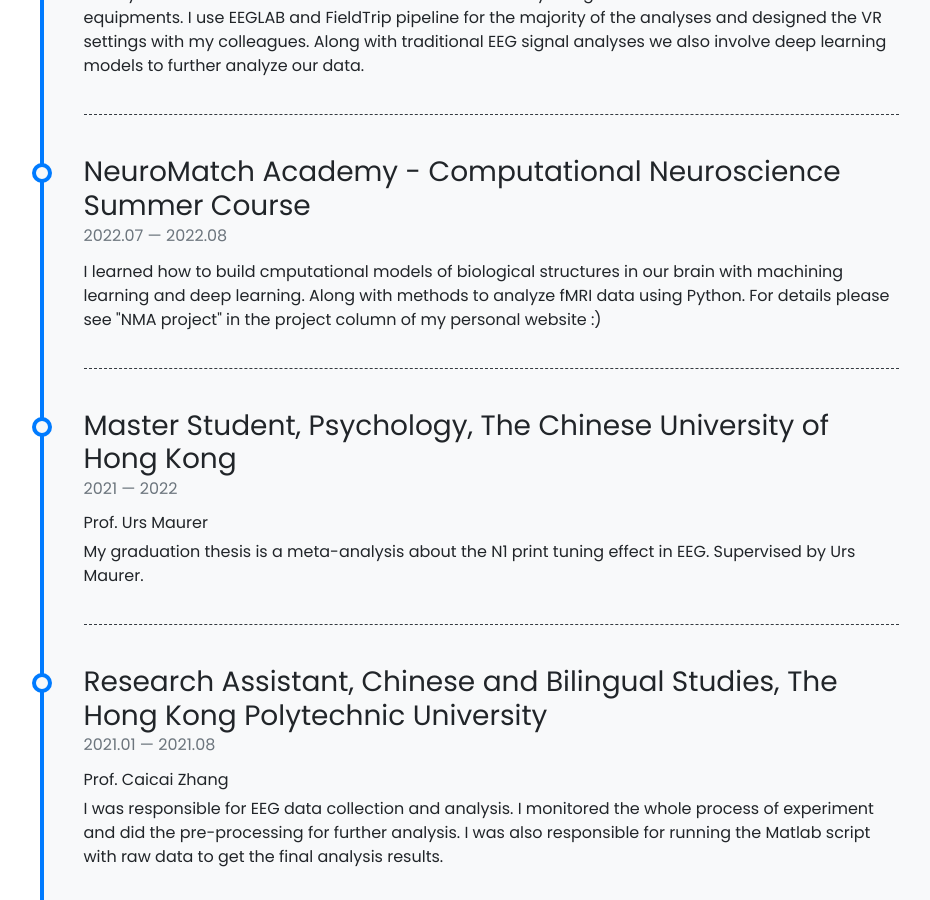
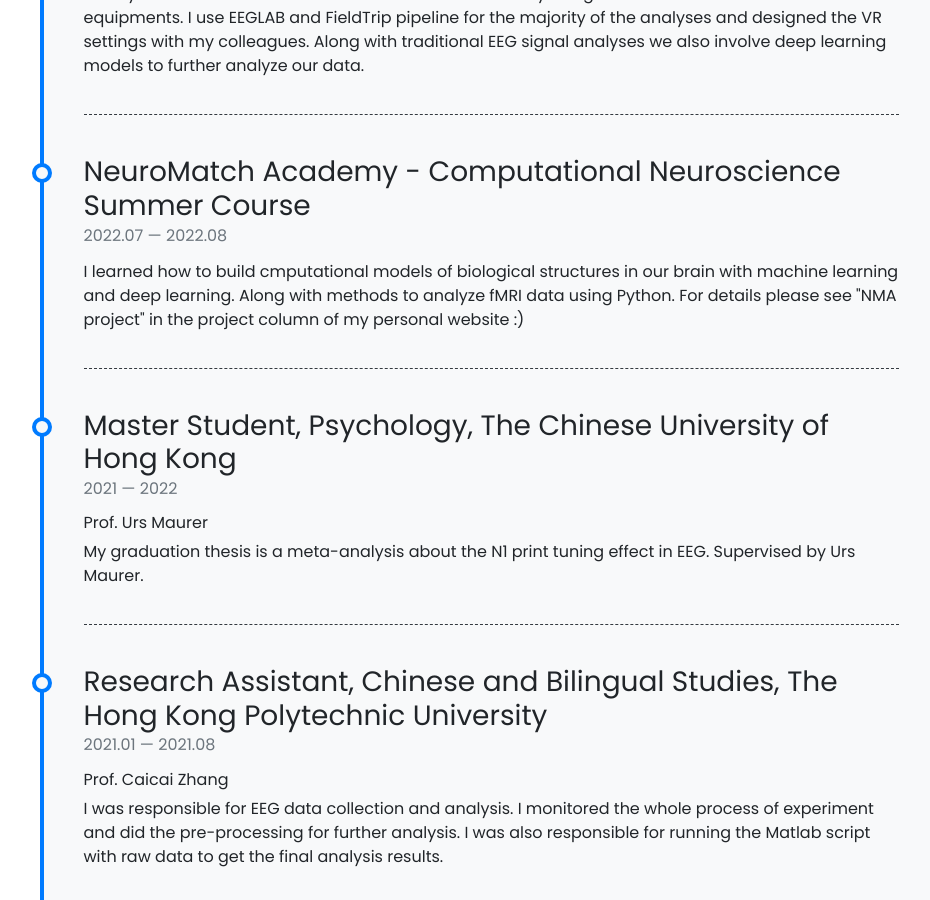
Before and after one commit to alexxyye/alexxyye.github.io, a Jekyll site: the page built from pages/about.md, in a window 1280 px wide and 900 px high, scrolled down 1031 px. Shown: the whole window, without its empty margins (149-1079 px from the left). Built offline with Jekyll 4.4.1, drawn with Linux system fonts in a browser that asks for light colours; nearby versions of some CDN libraries; emoji names are drawn with the system emoji font.

Commit message:
Update timeline.yml
2nd change typo

```diff
--- a/_data/timeline.yml
+++ b/_data/timeline.yml
@@ -12,7 +12,7 @@
   from: 2022.07
   to: 2022.08
   description: I learned how to build cmputational models of biological structures in our brain
-              with machining learning and deep learning. Along with methods to analyze fMRI data using
+              with machine learning and deep learning. Along with methods to analyze fMRI data using
               Python. For details please see "NMA project" in the project column of my personal website :)
 
 - title: Master Student, Psychology, The Chinese University of Hong Kong
```
